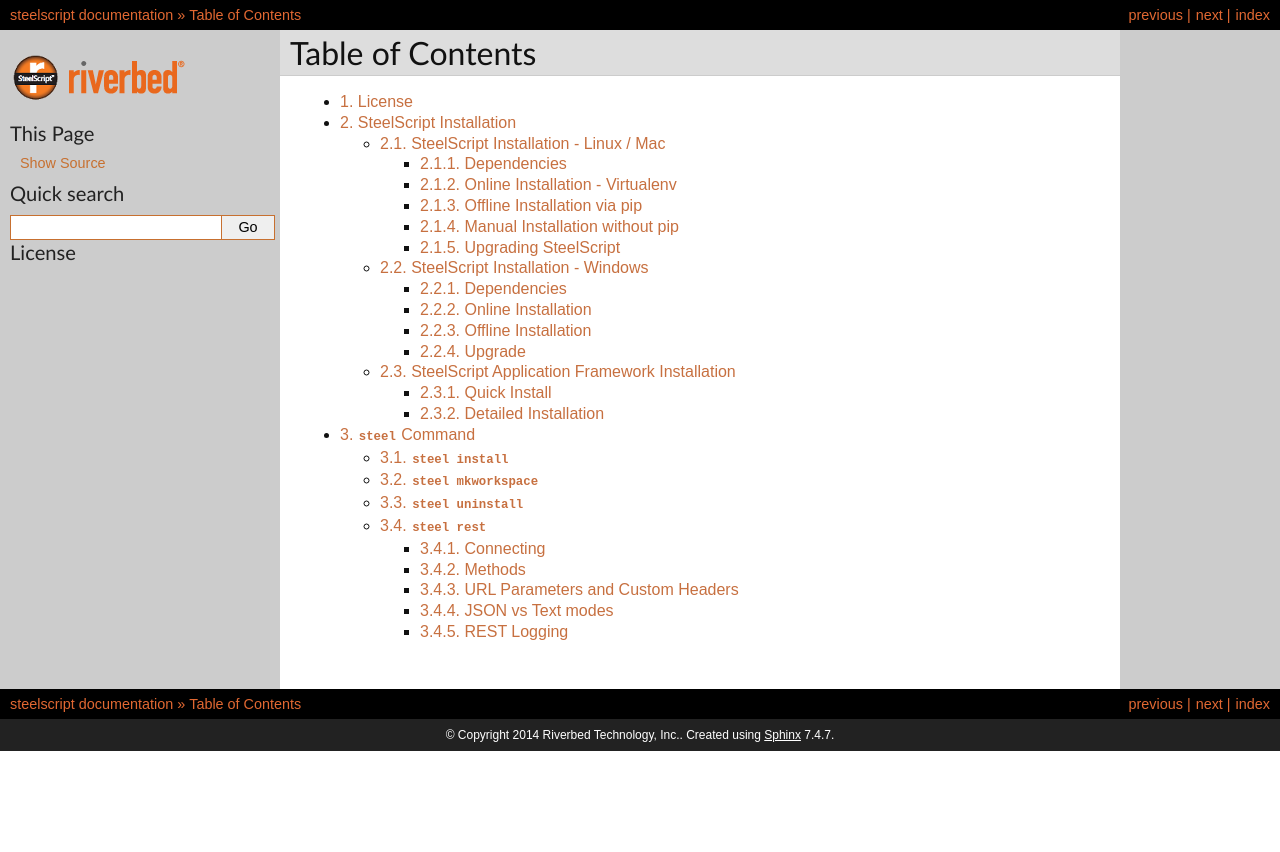
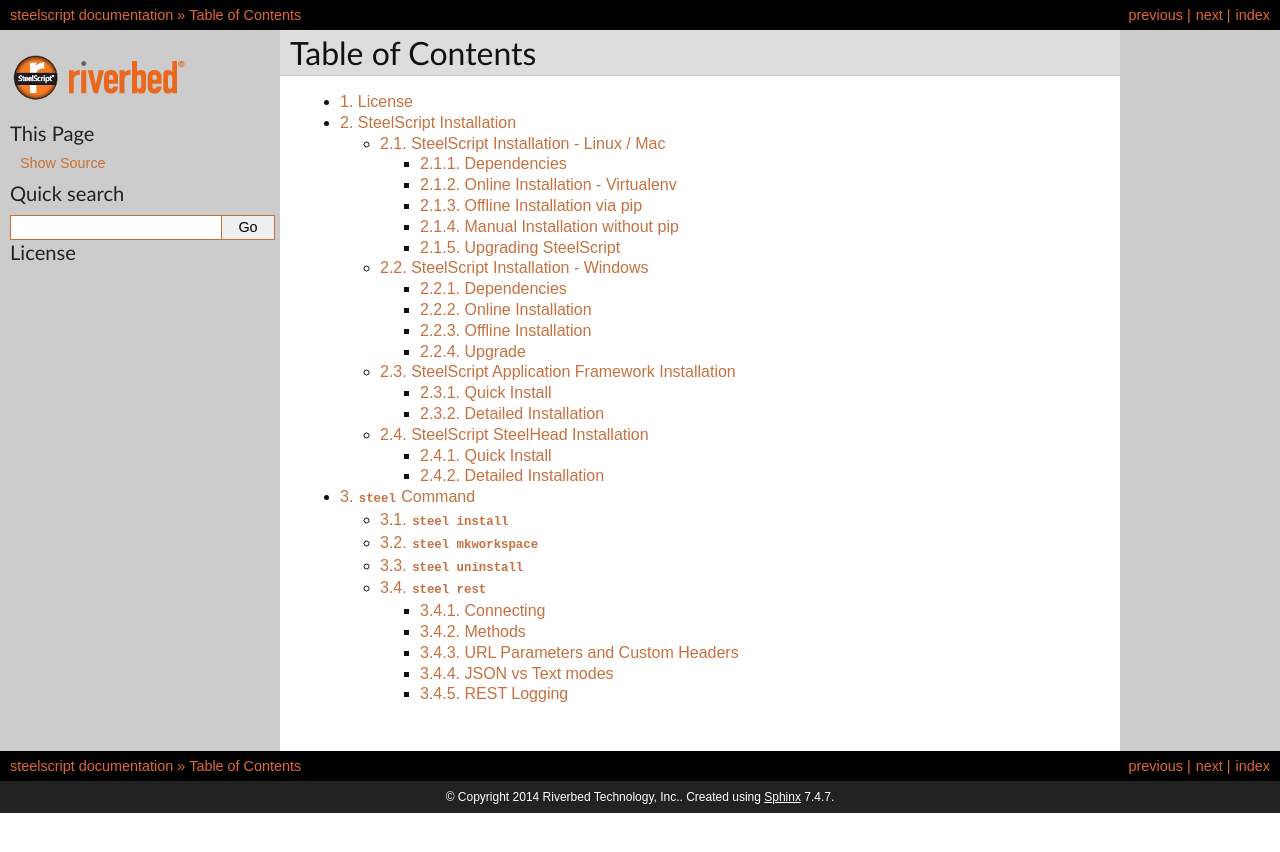
Before and after one commit to riverbed/steelscript, a Sphinx documentation site: the page built from docs/toc.rst, in a window 1280 px wide. Shown: the top 852 px of the page. Built offline with Sphinx 7.4.7, drawn with Linux system fonts in a browser that asks for light colours; pages that are not in the unit, such as notebooks, are missing from menus; the version number could not be read and is left out; some of the changed lines change nothing that is shown.

Commit message:
Add steelscript steelhead installation page

```diff
--- /dev/null
+++ b/docs/install/steelhead.rst
@@ -0,0 +1,143 @@
+SteelScript SteelHead Installation
+==============================================
+
+The SteelScript Application Framework is distributed entirely as
+Python packages via the Python Package Index `PyPI
+<https://pypi.python.org/pypi>`_.  This makes it easy to install
+and upgrade the steelhead pacakge.
+
+Quick Install
+-------------
+
+Checklist:
+
+1. ``steelscript`` installed (if not see :doc:`/install/toc`)
+
+2. Running Linux / Mac (for Windows, see :ref:`steelhead_install_detailed` below)
+
+3. Developer tools installed (gcc/g++ or the like)
+
+If you can check off all of the above, simply run (in a `virtualenv
+<http://www.virtualenv.org/>`_):
+
+.. code:: bash
+
+   $ steel install --steelhead
+
+This will install all the additional packages related to the
+package of SteelScript SteelHead.
+
+.. _steelhead_install_detailed:
+
+Detailed Installation
+---------------------
+
+If you're familiar with ``pip`` and Python package
+installation, the latest stable versions of these packages are hosted
+on `PyPI`_ - the Python Package Index.
+
+The following packages are related to the SteelScript SteelHead:
+
+* ``steelscript.steelhead``
+  (`PyPI <https://pypi.python.org/pypi/steelscript.steelhead>`__,
+  `GitHub
+  <https://github.com/riverbed/steelscript-steelhead/releases>`__) -
+  the core modules and data files for the SteelScript SteelHead
+
+* ``steelscript.cmdline``
+  (`PyPI <https://pypi.python.org/pypi/steelscript.cmdline>`__,
+  `GitHub
+  <https://github.com/riverbed/steelscript-cmdline/releases>`__) -
+  python modules for interacting with transport types, such as telnet and ssh.
+
+The primary package is ``steelscript-steelhead``.  Installing this will
+pull in a number of dependencies.  The exact dependencies will change
+over time as new features are added.  When installing via ``pip``,
+the dependencies will be installed automatically.
+
+There is one package dependency that deserves special attention:
+
+* `pycrypto <http://www.pycrypto.org/>`_ (
+  `PyPI <https://pypi.python.org/pypi/crypto>`__
+  `downloads <https://github.com/dlitz/pycrypto>`__) -
+  Python Cryptography Toolkit
+
+The pycrypto package contains a collection of cryptographic modules
+implementing various algorithms and protocols.  The package has a large
+portion written in C, thus it must be compiled.  For Linux / Mac, it is
+usually sufficient just to ensure that the developer tools are installed.
+For Windows, it is best to install the package from pre-compiled
+distributions, such as `here <http://www.voidspace.org.uk/python/modules.shtml#pycrypto>`__.
+
+If compiling pycrypto for windows is preferred over downloading pre-bulit package,
+instructions are listed as follows (Assume the Operation System is 64-bit).
+
+* Install the Python 64 bits version, downloaded from `here <http://www.python.org/ftp/python/2.7.1/python-2.7.1.amd64.msi>`__.
+
+* Install the C Compiler for Windows - Microsoft Visual C++ Express Edition 2008. The reason
+  is that Python 2.7 was built using the 2008 version.
+
+* Install the Microsoft Windows SDK for Windows 7 and .NET Framework 3.5 SP1, available
+  at `here <http://www.microsoft.com/downloads/en/details.aspx?FamilyID=c17ba869-9671-4330-a63e-1fd44e0e2505>`__.
+  The ISO file to download (64bit) can be found at `here <http://download.microsoft.com/download/2/E/9/2E911956-F90F-4BFB-8231-E292A7B6F287/GRMSDKX_EN_DVD.iso>`__.
+  This is required because the Micorsoft Visual C++ Express Edition 2008 does not contain the 64-bit
+  compiler. Don't use the "Microsoft Windows SDK for Windows 7 and .NET Framework 4", because it is not compatible with Microsoft Visual
+  C++ Express Edition 2008.
+
+* Include in your Advanced Variables Environment the path of Python binaries. Left click the "Start" tab,
+  right click at "My Computer" icon, then left click "Properties", then click on "Advanced System Settings",
+  then click on "Environment Variables. Edit your Path Variable to include two directories:
+  ``C:\Python27`` and ``C:\Python27\Scripts``.
+
+* Install Git BASH which can be downloaded from `here <https://msysgit.github.io>`__. Git BASH provides a lightweight
+  BASH emulation used to run commands from shell.
+
+* There is a bug about building 64-bit binaries using Microsoft Visual C++ Express Edition 2008. A diff file
+  ``vcvars4.diff`` can be downloaded at `here <http://bugs.python.org/file17959/vcvars4.diff>`__, which fixes the bug. To apply the fix,
+  start Git BASH, grab the diff file and apply it to your Python main directory at ``C:\Python27`` by executing the command
+  ``patch -p0 <vcvars4.diff``.
+
+* Now it is time to build your pycrypto windows executable (.exe) file. Download the
+  pycrypto-2.6.1.tar.gz from `here <https://pypi.python.org/pypi/pycrypto>`__. Unpack it, enter
+  the pycrypto-2.6.1 directory and run the command as follows.
+
+  .. code:: bash
+
+    $ python setup.py bdist_wininst
+
+* As a result you will get an executable file created inside the "dist" folder, which can be used to install
+  pycrypto package on 64-bit Windows Systems.
+
+Other than the special case described above, the installation is identical
+to installation for core SteelScript.  Follow the directions described in
+one of the guides below to install ``steelscript`` along with any
+product specific packages.   Then install ``steelscript.appfwk`` in the
+same manner:
+
+* :doc:`/install/toc`
+* :doc:`/install/linuxmac`
+* :doc:`/install/windows`
+
+You can check your installation using ``steel about``:
+
+.. code-block:: bash
+
+   $ steel about
+
+   Installed SteelScript Packages
+   Core packages:
+     steelscript                               0.6.0.post43
+     steelscript.netprofiler                   0.6.0.post23
+     steelscript.netshark                      0.6.0.post21
+     steelscript.wireshark                     0.0.1
+
+   Application Framework Packages:
+     steelscript.appfwk                        0.1.0.post34
+     steelscript.appfwk.business-hours         0.1.0.post17
+
+   SteelHead Packages:
+     steelscript.cmdline                       0.0.1
+     steelscript.steelhead                     0.0.1
+
+   Paths to source:
+     /Users/admin/env/ss/lib/python2.7/site-packages
--- a/docs/install/toc.rst
+++ b/docs/install/toc.rst
@@ -15,3 +15,4 @@
    linuxmac
    windows
    appfwk
+   steelhead
```
